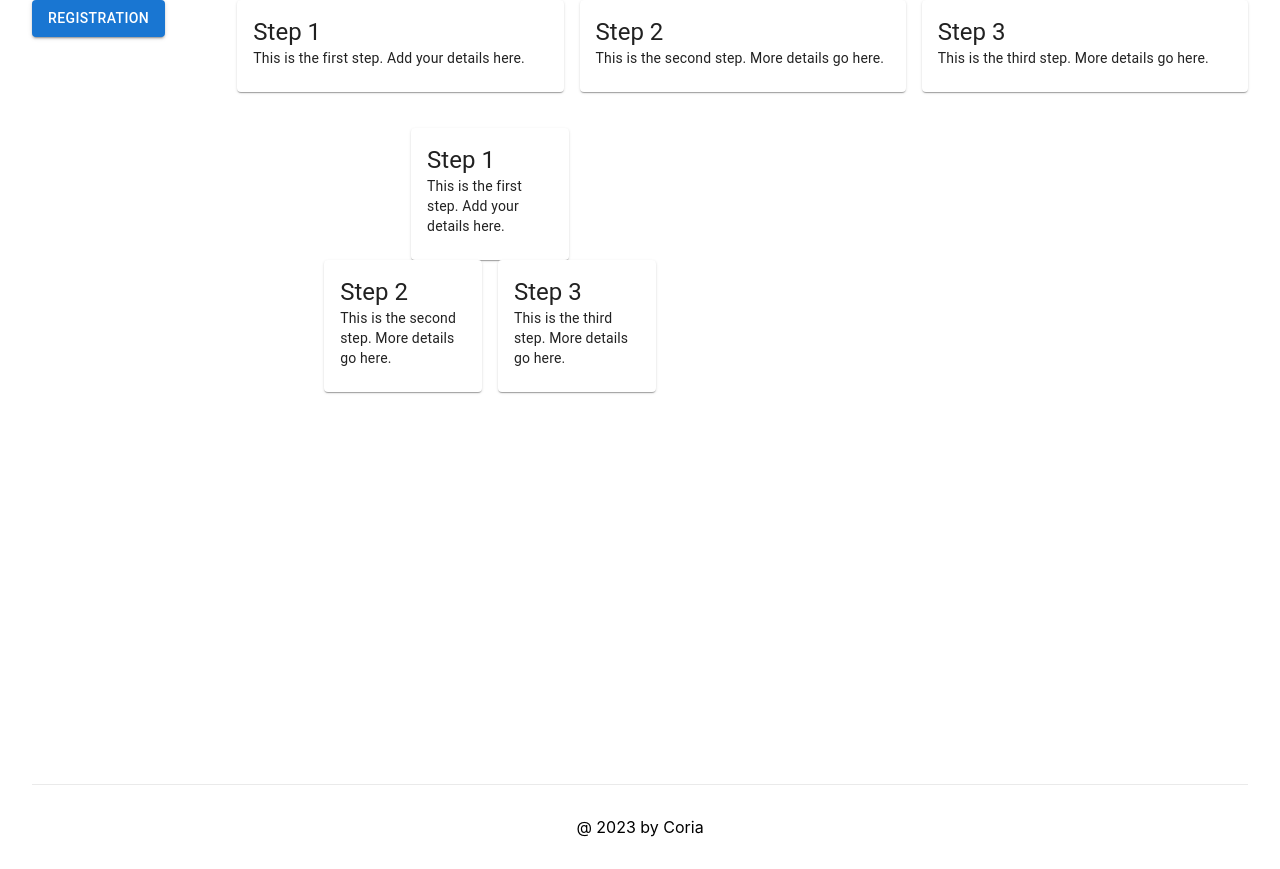
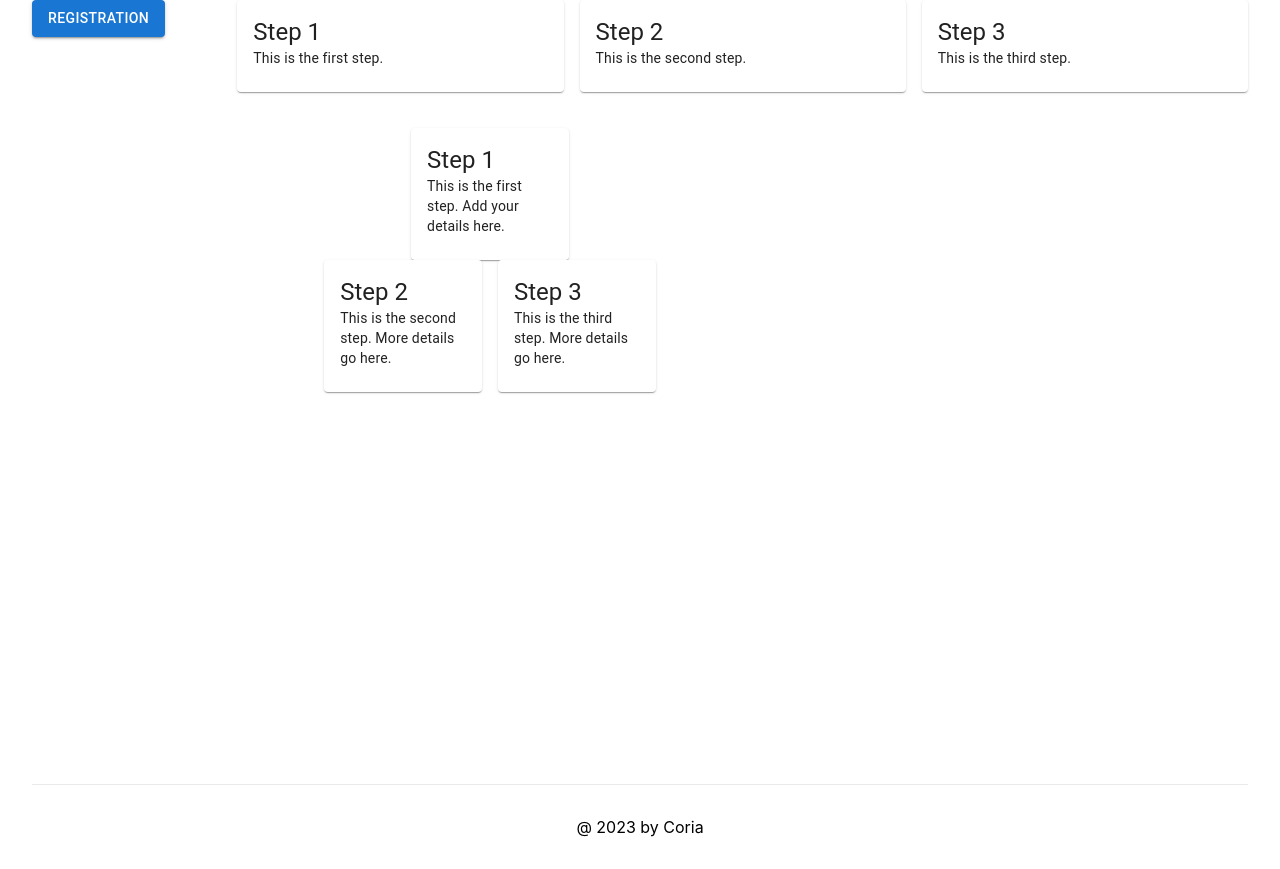
Before and after one commit to OpiumPay/opium-frontend, a Next.js app: page / in a window 1280 px wide. Built offline with nearby package versions, Linux system fonts and the light colour scheme; what wagmi would draw is missing.

Commit message:
trying the git commit.

```diff
--- a/pages/index.tsx
+++ b/pages/index.tsx
@@ -49,17 +49,17 @@ const Home: NextPage = () => {
                   <Grid container spacing={2}>
                     <Grid item xs={4}>
                       <CardStep stepNumber={1}>
-                        This is the first step. Add your details here.
+                        This is the first step.
                       </CardStep>
                     </Grid>
                     <Grid item xs={4}>
                       <CardStep stepNumber={2}>
-                        This is the second step. More details go here.
+                        This is the second step.
                       </CardStep>
                     </Grid>
                     <Grid item xs={4}>
                       <CardStep stepNumber={3}>
-                        This is the third step. More details go here.
+                        This is the third step.
                       </CardStep>
                     </Grid>
                   </Grid>
```
